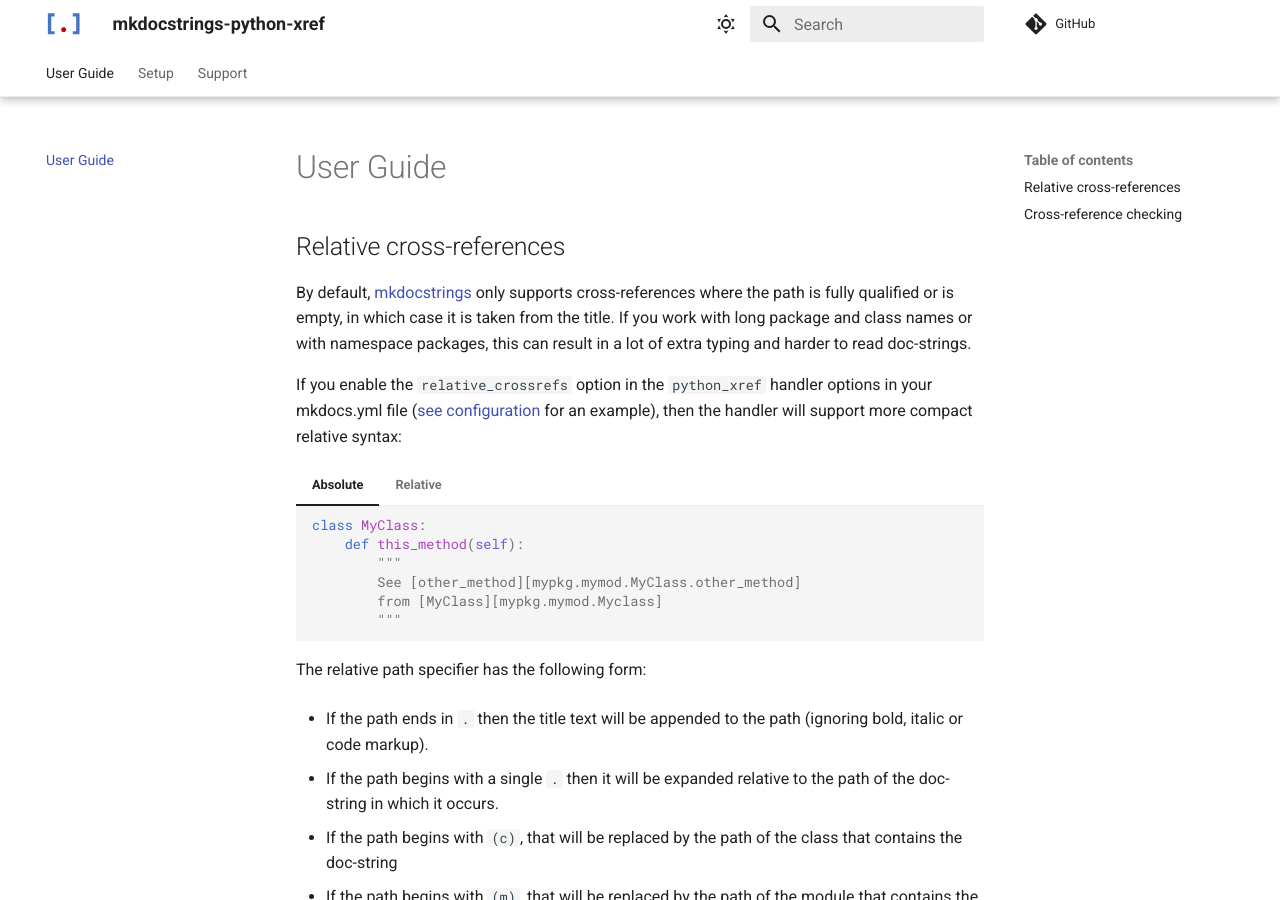
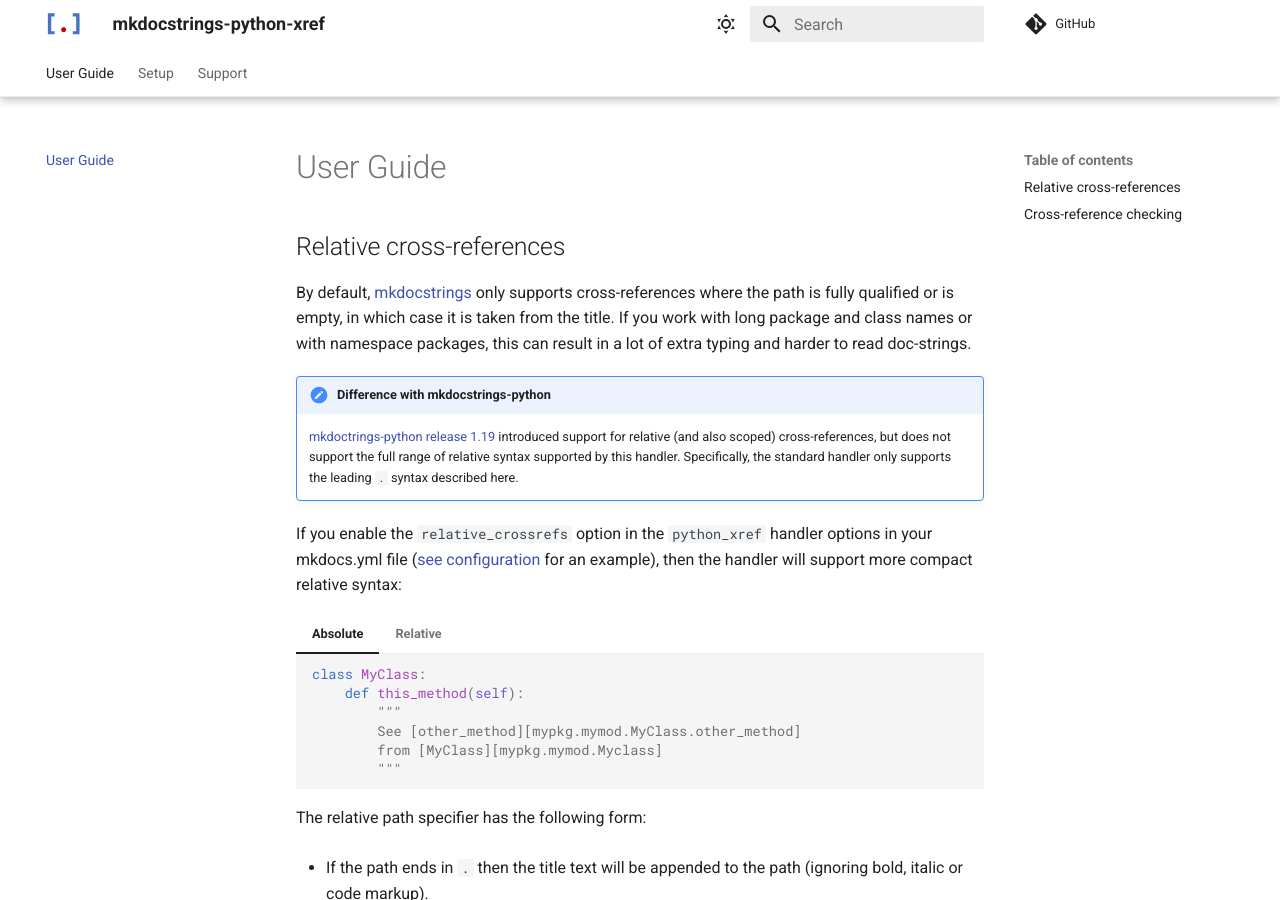
Before and after one commit to analog-garage/mkdocstrings-python-xref, an MkDocs documentation site: the page built from docs/index.md, in a window 1280 px wide and 900 px high. Built offline with MkDocs 1.6.1 and Material for MkDocs 9.7.7, drawn with Linux system fonts in a browser that asks for light colours; comment, search, counter and statistics services are not loaded; the version menu is left out.

Commit message:
Document difference with standard handler (#57)

```diff
--- a/docs/index.md
+++ b/docs/index.md
@@ -4,6 +4,14 @@
 fully qualified or is empty, in which case it is taken from the title.
 If you work with long package and class names or with namespace packages, this can result in a lot
 of extra typing and harder to read doc-strings.
+
+
+!!! note "Difference with mkdocstrings-python"
+
+    [mkdoctrings-python release 1.19](https://github.com/mkdocstrings/python/releases/tag/1.19.0)
+    introduced support for relative (and also scoped) cross-references, but does not
+    support the full range of relative syntax supported by this handler. Specifically,
+    the standard handler only supports the leading `.` syntax described here.
 
 If you enable the `relative_crossrefs` option in the `python_xref` handler options
 in your mkdocs.yml file ([see configuration](config.md) for an example), then the handler
--- a/mkdocs.yml
+++ b/mkdocs.yml
@@ -54,6 +54,7 @@
 - admonition
 - pymdownx.snippets:
     check_paths: true
+- pymdownx.details
 - pymdownx.superfences
 - pymdownx.tabbed:
     alternate_style: true
```
